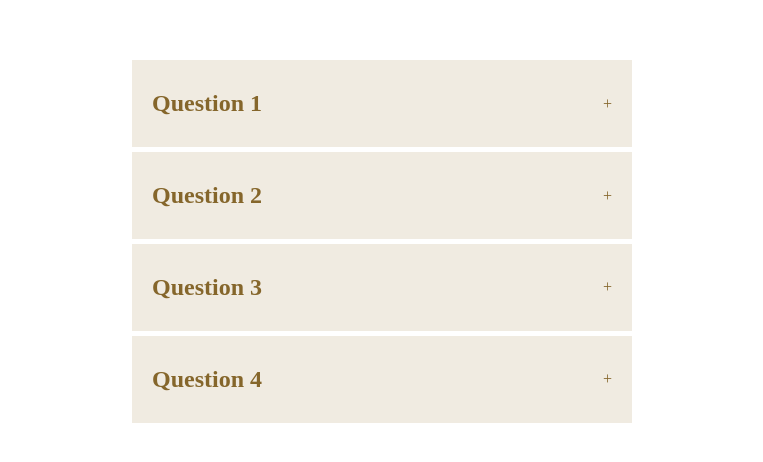
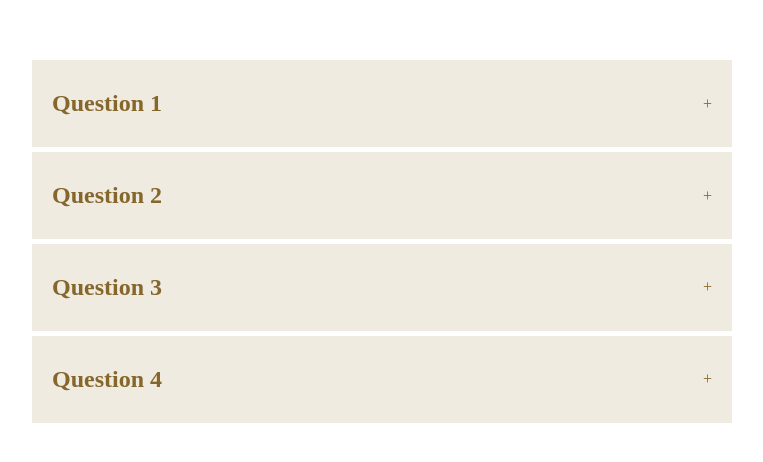
Before and after one commit to Almir-git-unifc/toogle-accordion_react-vite, a React (Vite) app: page / in a window 1280 px wide. Shown: the part 164-626 px from the top of the page, without its empty margins (266-1029 px from the left). Built offline with nearby package versions, Linux system fonts and the light colour scheme.

Commit message:
feat(react): v00.07.000 - the toggle button works fully, showing response when clicked

```diff
--- a/src/App.css
+++ b/src/App.css
@@ -6,7 +6,7 @@
     align-items: center;
   }
   .accordion{
-    width: 500px;
+    width: 700px;
   }
   .item{
     background: #f0ebe1;
--- a/src/App.jsx
+++ b/src/App.jsx
@@ -24,7 +24,7 @@ function App () {
                 {/* *** VAMOS ALTERNAR O BOTÃO +/- *** */}
                 <span>{selected===i ? '-' : '+'}</span>
               </div>
-              <div className='content'>{item.answer}</div>
+              <div className={selected === i ? 'content show' :   'content' }>{item.answer}</div>
             </div>
           ))}
         </div>
@@ -46,7 +46,7 @@ const data = [
   {
     question: 'Question 3',
     answer:
-      'Lorem ipsum dolor sit amet, consectetur adipiscing elit. Curabitur rhoncus nibh augue, dignissim convallis dolor rutrum ut. Nunc et finibus leo, in varius tortor.  Pellentesque vel justo eget tortor volutpat bibendum. Nulla id cursus tellus, ac  pulvinar elit. Aenean id mauris a dui egestas vehicula eu id ex. Fusce accumsan, diam vitae euismod commodo, ligula magna lacinia arcu, ac elementum tellus turpis id leo. Nunc et est tempor sapien consequat.'
+      'Lorem ipsum dolor sit amet, consectetur adipiscing elit. Curabitur rhoncus nibh augue, dignissim convallis dolor rutrum ut. Nunc et finibus leo, in varius tortor.'
   },
   {
     question: 'Question 4',
```
Also changed, not shown: screentoggle.png (added), 1 other file (tests, documents, lock files or other folders).
